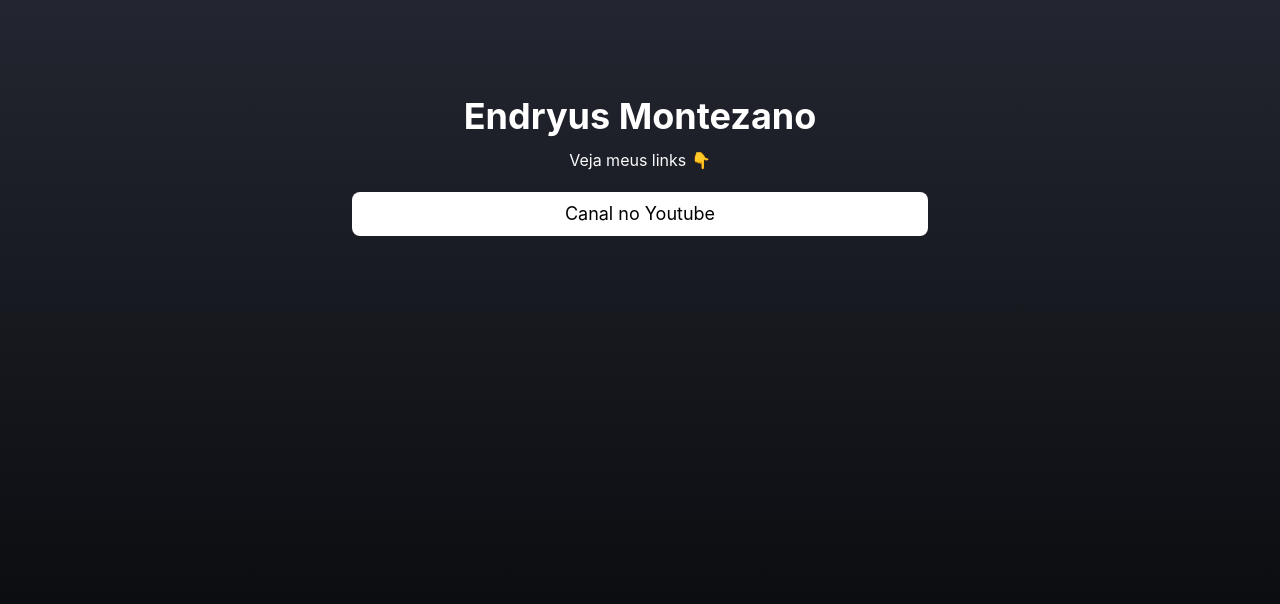
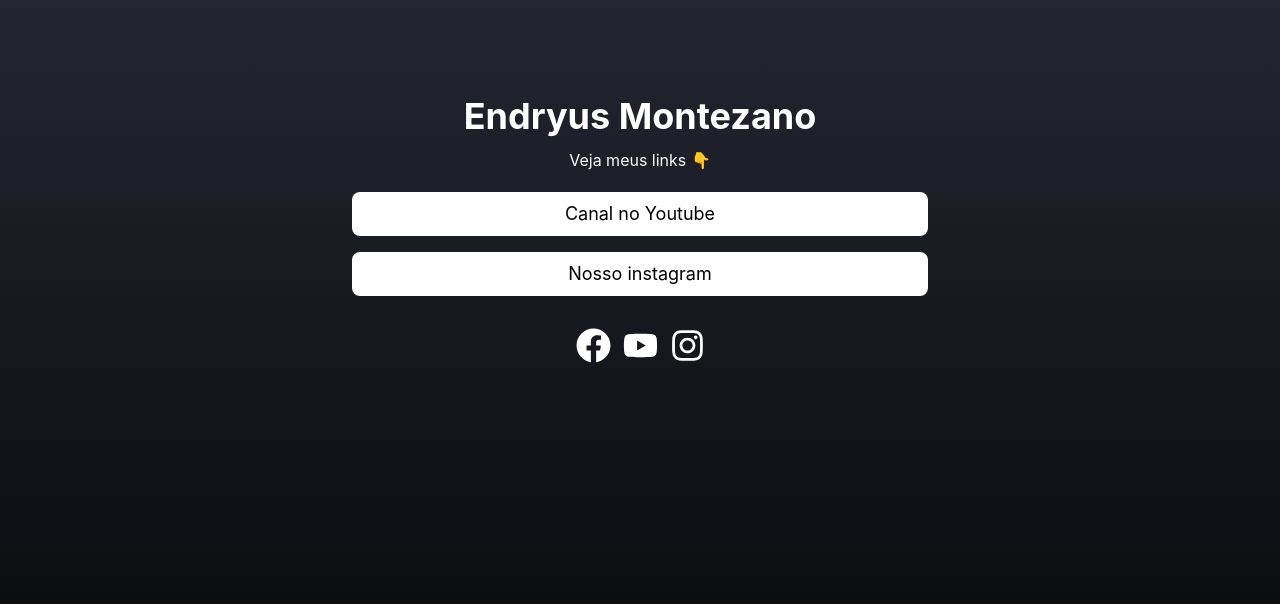
Before and after one commit to endryus7/Projeto-LinkeTree, a React (Vite) app in the folder linketree/: page / in a window 1280 px wide. Shown: the top 604 px of the page. Built offline with nearby package versions, Linux system fonts and the light colour scheme.

Commit message:
Componente social e login

```diff
--- /dev/null
+++ b/linketree/src/components/social/intex.tsx
@@ -0,0 +1,14 @@
+import { ReactNode } from "react";
+
+interface SocialProps{
+    url: string;
+    children: ReactNode;
+}
+
+export function Social({ url, children}: SocialProps){
+    return(
+        <a href={url} rel="noopener noreferrer" target="_blank">
+            {children}
+        </a>
+    )
+}
--- a/linketree/src/pages/home/index.tsx
+++ b/linketree/src/pages/home/index.tsx
@@ -1,4 +1,6 @@
+import { Social } from "../../components/social/intex"
 
+import { FaFacebook, FaInstagram, FaYoutube } from "react-icons/fa"
 export function Home(){
     return(
         <div className="flex flex-col w-full py-4 items-center justify-center">
@@ -12,8 +14,24 @@ export function Home(){
                     </a>
                 </section>
 
+                 <section className="bg-white mb-4 w-full py-2 rounded-lg select-none transition-transform hover:scale-105 cursor-pointer">
+                    <a href="#" className="text-base md:text-lg">
+                        <p>Nosso instagram</p>
+                    </a>
+                </section>
+
                 <footer className="flex justify-center gap-3 my-4 ">
+                    <Social url="https://facebook.com/sujeitoprogramador">
+                    <FaFacebook size={35} color="#fff" />
+                    </Social>
 
+                     <Social url="https://youtube.com/sujeitoprogramador">
+                    <FaYoutube size={35} color="#fff" />
+                    </Social>
+
+                     <Social url="https://instagram.com/sujeitoprogramador">
+                    <FaInstagram size={35} color="#fff" />
+                    </Social>
                 </footer>
             </main>
         </div>
--- a/linketree/src/pages/login/index.tsx
+++ b/linketree/src/pages/login/index.tsx
@@ -1,8 +1,13 @@
+import { Link } from "react-router-dom"
 
 export function Login(){
     return(
-        <div>
-            <h1>Página login</h1>
+        <div className="flex w-full h-screen items-center justify-center flex-col">
+            <Link to="/">
+                <h1 className="mt-11 text-white mb-7 font-bold text-5xl">Dev
+                <span className="bg-linear-to-r from-yellow-500 to-orange-400 bg-clip-text text-transparent">Link</span>
+                </h1>
+            </Link>
         </div>
     )
 }
```
